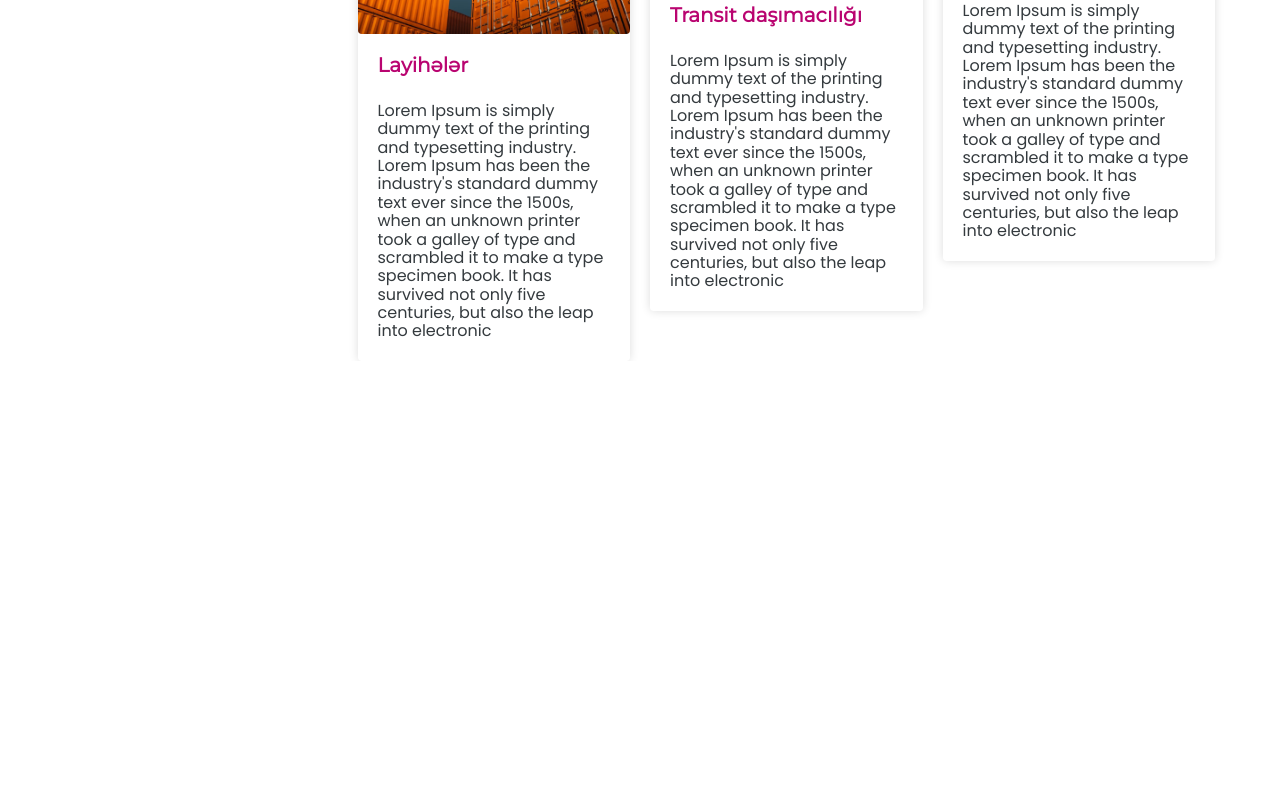
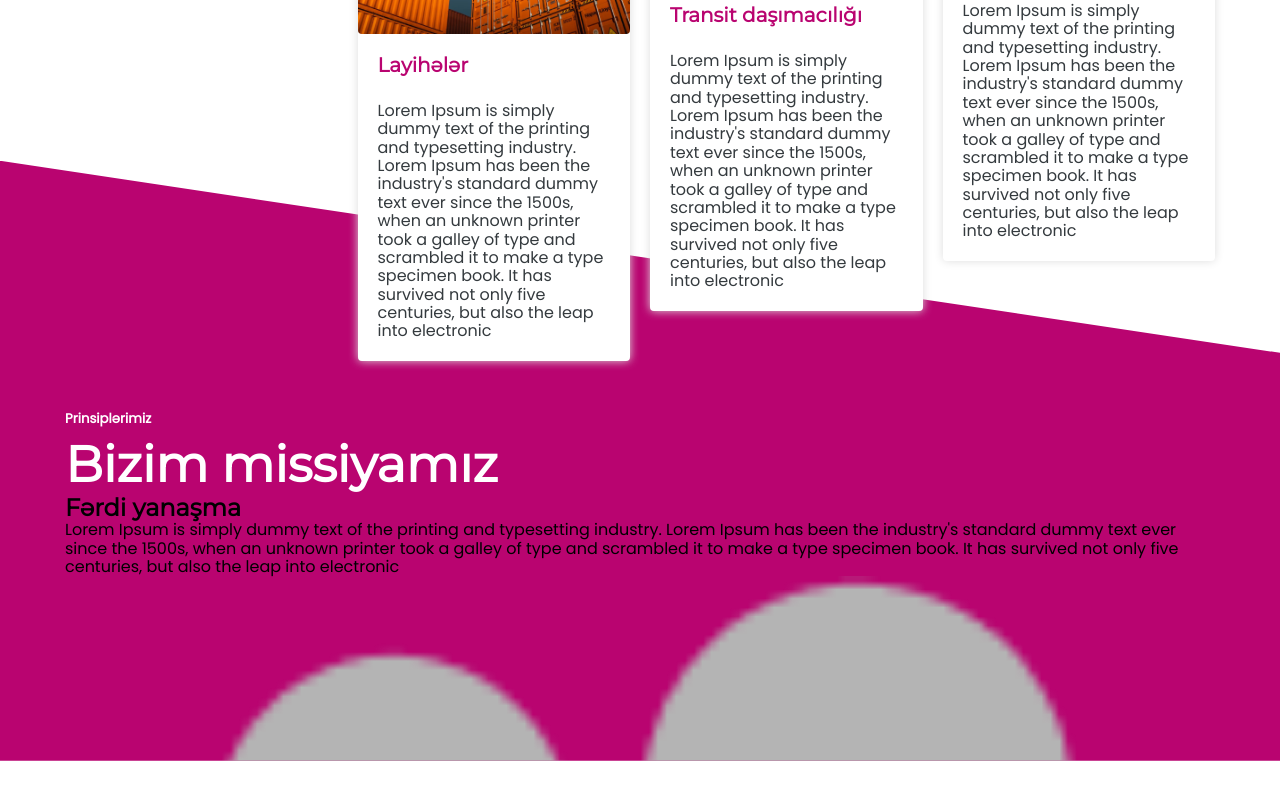
Before and after one commit to Sada-Shukurova/Shusha-logistics, a plain HTML site: page index.html in a window 1280 px wide. Shown: the part 2433-3232 px from the top of the page. Before the commit the page ends 2794 px from the top, so only its background shows below. Drawn offline with nearby package versions, Linux system fonts and the light colour scheme.

Commit message:
add mission section not finished

```diff
--- a/assets/css/style.css
+++ b/assets/css/style.css
@@ -252,6 +252,7 @@ main .slogan p {
     border-radius: 4px;
     cursor: pointer;
     transition: 0.5s all ease-in-out;
+    background-color: white;
 }
 
 .services-card img {
@@ -287,3 +288,27 @@ main .slogan p {
     box-shadow: 0 0 10px var(--pink);
 }
 /* services-end */
+
+/* mission start */
+.mission-section{
+    height: 600px;
+    background-color: var(--pink);
+    padding-top: 50px;
+    clip-path: polygon(0 0, 100% 32%, 100% 100%, 0% 100%);
+    z-index: -1;
+    position: relative;
+    top: -150px;
+}
+.mission-txt-small-heading {
+    color: white;
+    margin-top: 200px;
+}
+
+.mission-txt-heading {
+    font-size: 50px;
+    margin-top: 10px;
+    color: white;
+}
+
+
+/* mission end */
--- a/index.html
+++ b/index.html
@@ -230,6 +230,45 @@
             </div>
         </div>
         <!-- services end -->
+
+        <!-- mission start -->
+        <div class="mission-section">
+            <div class="container mission-section-container">
+                <div class="mission-txt">
+                    <h5 class="mission-txt-small-heading">Prinsiplərimiz</h5>
+                    <h2 class="mission-txt-heading">Bizim missiyamız</h2>
+                </div>
+                <!-- mission cards -->
+
+                <div class="mission-cards-container">
+                    <div class="mission-card d-flex flex-column">
+                        <h2 class="mission-card-title">Fərdi yanaşma</h2>
+                        <p class="mission-card-txt">Lorem Ipsum is simply dummy text of the printing and typesetting
+                            industry. Lorem Ipsum has been the industry's standard dummy text ever since the 1500s, when an
+                            unknown printer took a galley of type and scrambled it to make a type specimen book. It has
+                            survived not only five centuries, but also the leap into electronic</p>
+                            <img src="./assets/images/people.png" alt="people"/>
+                    </div>
+                    <div class="mission-card d-flex flex-column">
+                        <h2 class="mission-card-title">Çevik qiymət</h2>
+                        <p class="mission-card-txt">Lorem Ipsum is simply dummy text of the printing and typesetting
+                            industry. Lorem Ipsum has been the industry's standard dummy text ever since the 1500s, when an
+                            unknown printer took a galley of type and scrambled it to make a type specimen book. It has
+                            survived not only five centuries, but also the leap into electronic</p>
+                            <img src="./assets/images/money.png" alt="mmoney"/>
+                    </div>
+                    <div class="mission-card d-flex flex-column">
+                        <h2 class="mission-card-title">Daimi inkişaf</h2>
+                        <p class="mission-card-txt">Lorem Ipsum is simply dummy text of the printing and typesetting
+                            industry. Lorem Ipsum has been the industry's standard dummy text ever since the 1500s, when an
+                            unknown printer took a galley of type and scrambled it to make a type specimen book. It has
+                            survived not only five centuries, but also the leap into electronic</p>
+                            <img src="./assets/images/arrowUp.png" alt="arrow up"/>
+                    </div>
+                </div>
+            </div>
+        </div>
+        <!-- mission end -->
 </body>
 
 </html>
```
Also changed, not shown: assets/images/arrowUp.png (added), assets/images/money.png (added), assets/images/people.png (added).
